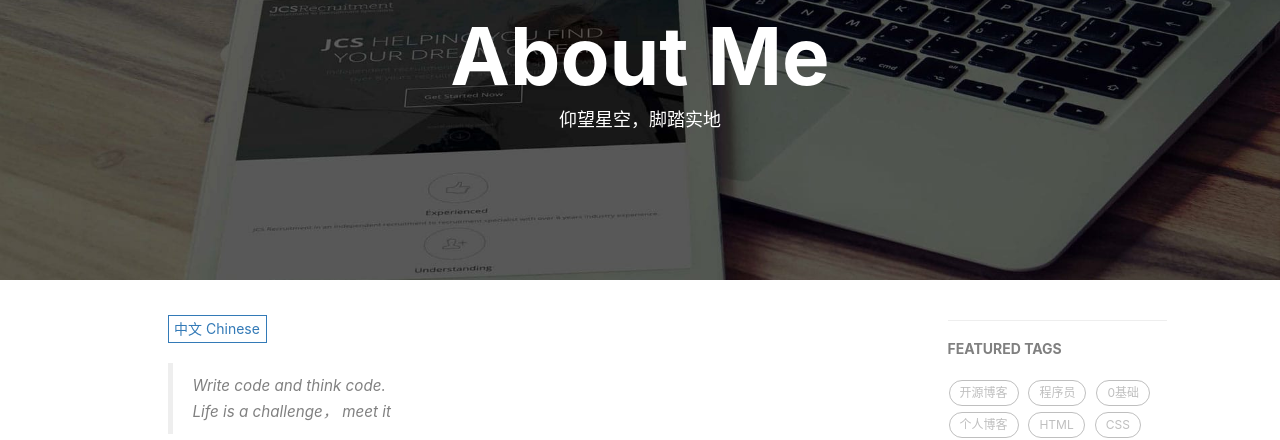
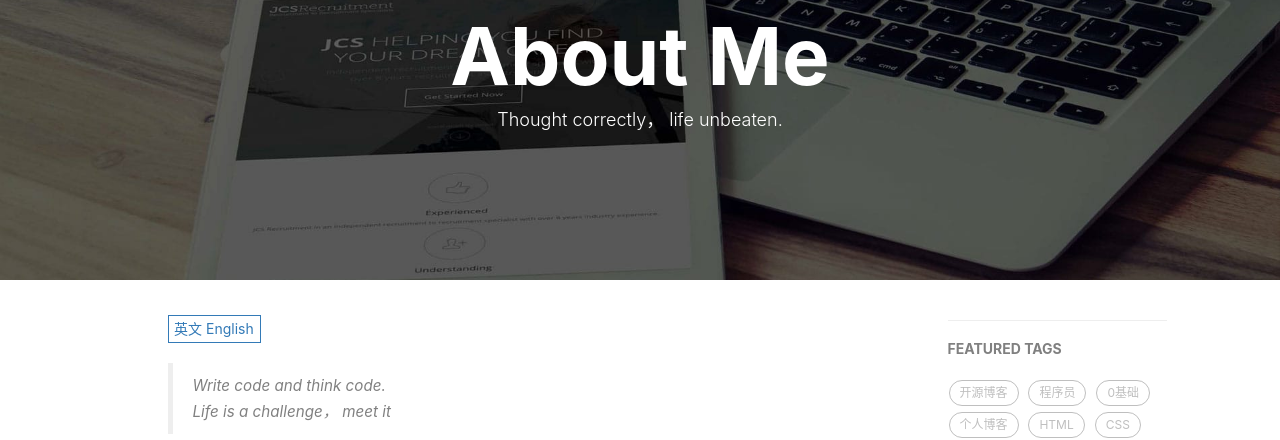
Before and after one commit to AIaimuti/aiaimuti.github.io, a Jekyll site: the page built from about.html, in a window 1280 px wide. Shown: the part 138-578 px from the top of the page. Built offline with Jekyll 4.4.1, drawn with Linux system fonts in a browser that asks for light colours; nearby versions of some CDN libraries; comment, search, counter and statistics services are not loaded.

Commit message:
Update about.html

```diff
--- a/about.html
+++ b/about.html
@@ -1,14 +1,14 @@
 ---
 layout: page
 title: "About Me"
-description: "仰望星空，脚踏实地"
+description: "Thought correctly， life unbeaten."
 header-img: "img/post-bg-rwd.jpg"
 multilingual: true
 ---
 
 <!-- Language Selector -->
 <select class="sel-lang" onchange= "onLanChange(this.options[this.options.selectedIndex].value)">
-    <option value="0" selected> 中文 Chinese </option>
+    <option value="0" selected> 英文 English </option>
     <option value="1"> 英文 English </option>
 </select>
 
```
